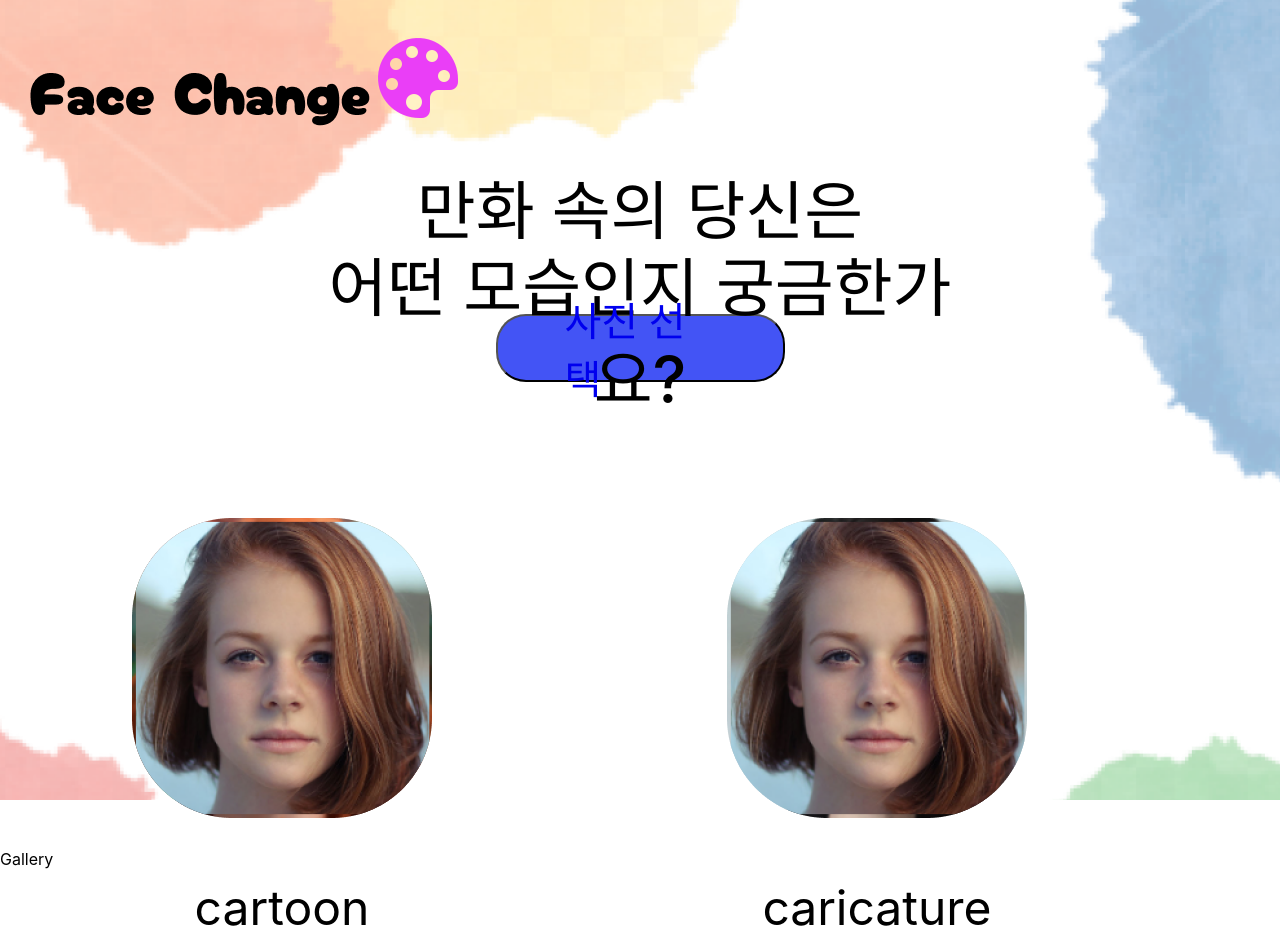
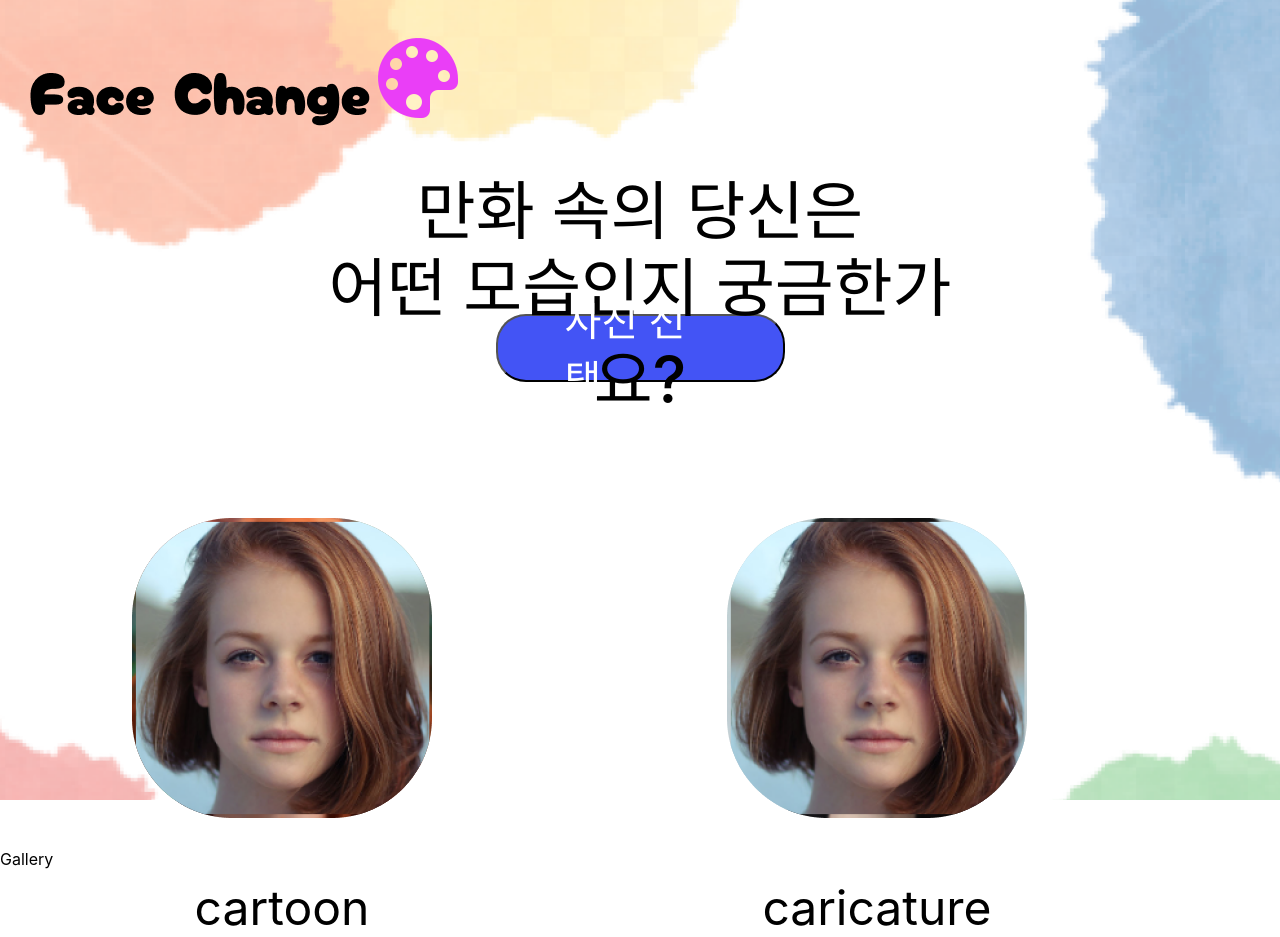
Before and after one commit to 2022-Summer-Bootcamp-Team-F/Face-Change, a React (Create React App) app in the folder frontend/: page / in a window 1280 px wide. Shown: the top 937 px of the page. Built offline with nearby package versions, Linux system fonts and the light colour scheme.

Commit message:
style: 사진선택 버튼 활성화 단계에서 생긴 불필요한 스타일 제거

```diff
--- a/frontend/src/components/PicturePageBtn.tsx
+++ b/frontend/src/components/PicturePageBtn.tsx
@@ -28,7 +28,7 @@ const Btn = styled.button`
 export default function PicturePageBtn() {
   return (
     <Btn>
-      <Link to = "/Pictureupload" style={{textDecoration: 'inherit'}}>
+      <Link to = "/Pictureupload" style={{color: 'inherit', textDecoration: 'inherit'}}>
         <p className="Btntag">사진 선택</p>
       </Link>
     </Btn>
```
